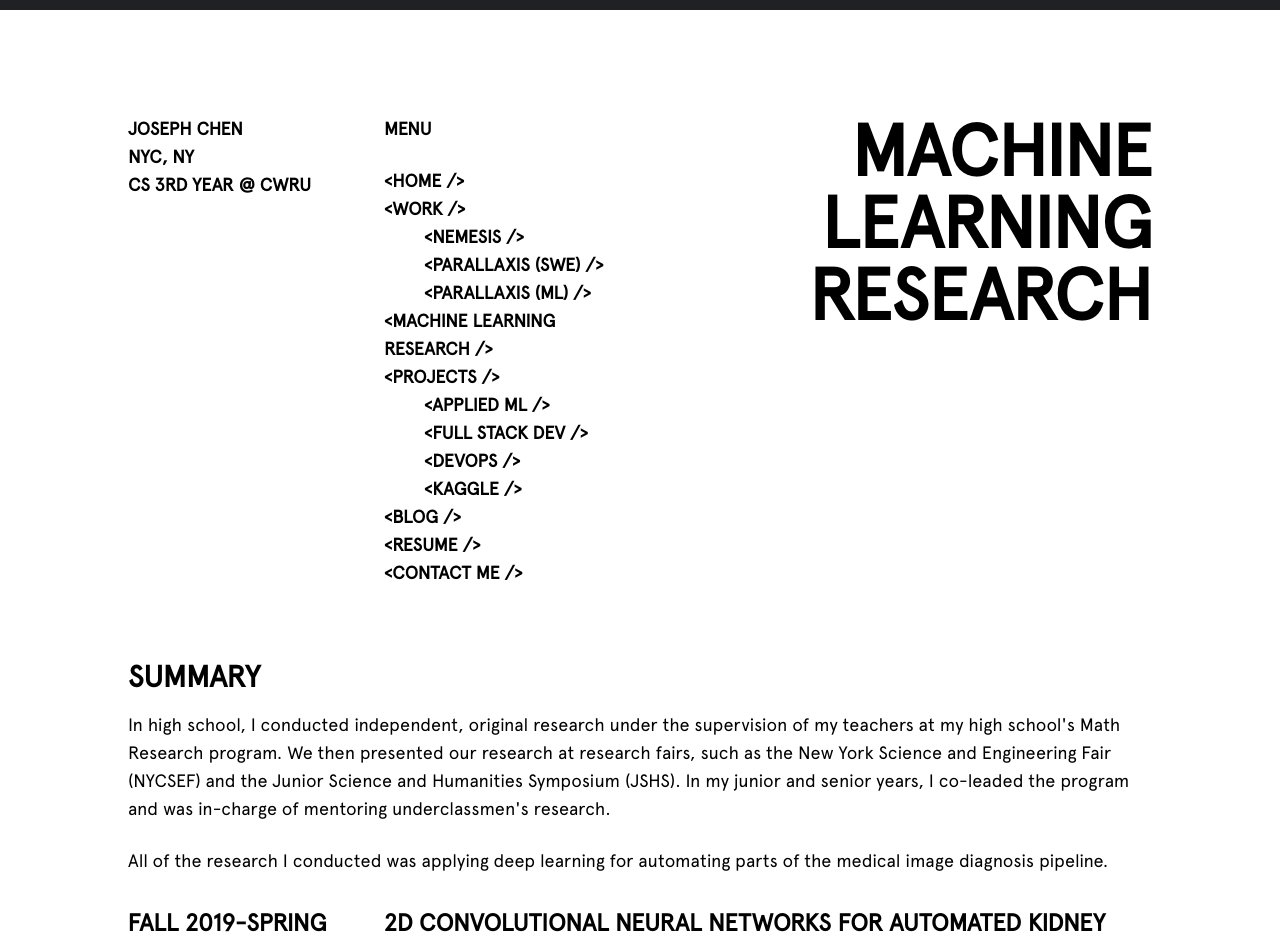
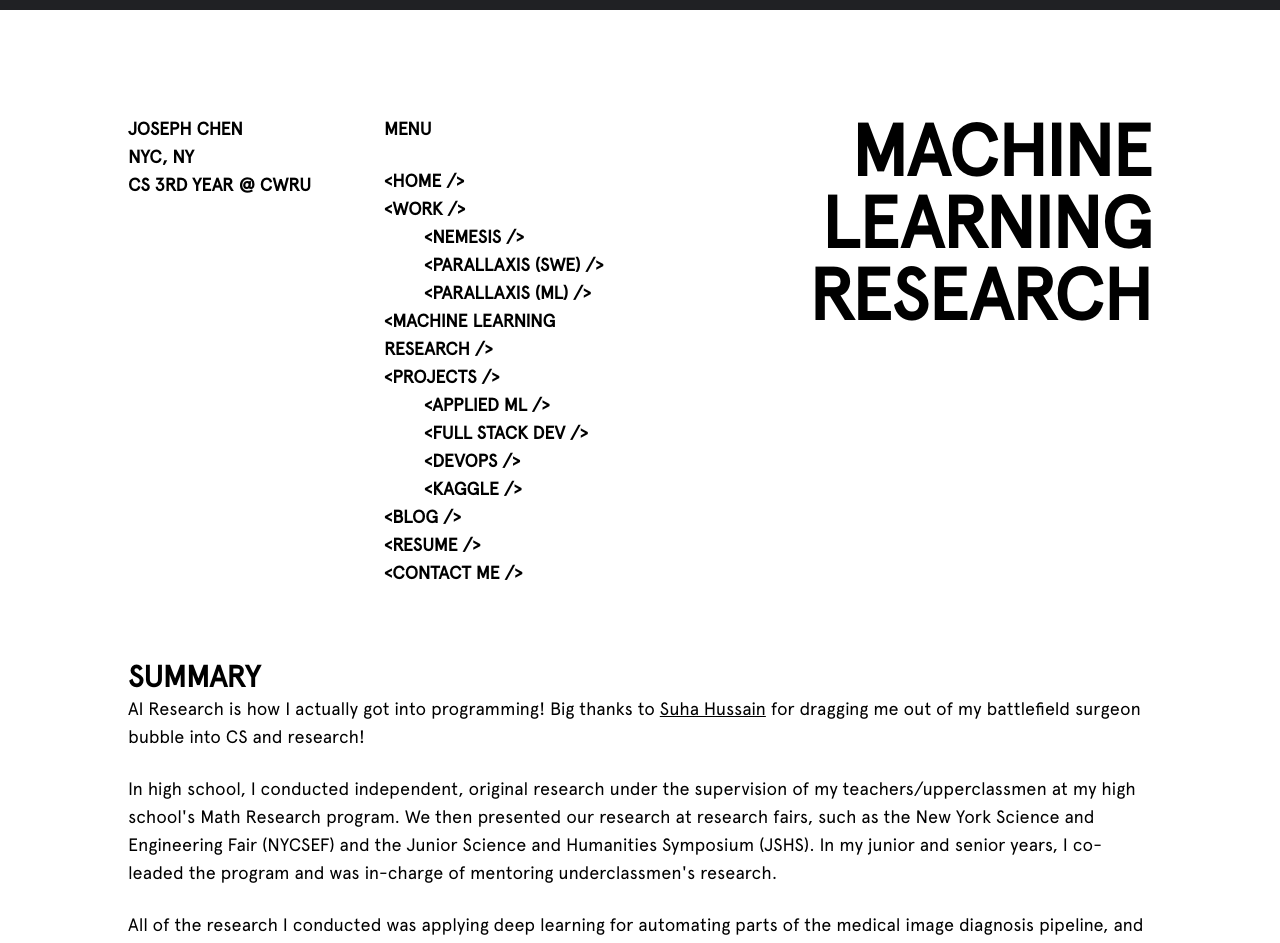
Before and after one commit to jchen42703/jchen42703.github.io, a React (Create React App) app in the folder v2/: page /research in a window 1280 px wide. Shown: the top 943 px of the page. Built offline with nearby package versions, Linux system fonts and the light colour scheme.

Commit message:
Better intro to research experience

```diff
--- a/v2/src/views/research/ResearchExperience.tsx
+++ b/v2/src/views/research/ResearchExperience.tsx
@@ -1,6 +1,7 @@
 import { motion, Variants } from "framer-motion";
 import SlideIntoViewAnimation from "../../components/animations/SlideIntoView";
 import UppercasedText from "../../components/text/UppercasedText";
+import UnderlinedLink from "../../components/UnderlinedLink";
 import Welcome from "../../components/Welcome";
 import HSJuniorYearResearch from "./HSJuniorYearResearch";
 import HSSeniorYearResearch from "./HSSeniorYearResearch";
@@ -40,23 +41,34 @@ function ResearchExperience() {
 				<UppercasedText
 					text={"Summary"}
 					bold={true}
-					classes={"text-3xl"}
+					classes={"text-3xl mb-4"}
 				></UppercasedText>
-				<p className="mt-4">
+				<p>
+					AI Research is how I actually got into programming! Big
+					thanks to{" "}
+					<UnderlinedLink href="https://sshussain.me/">
+						Suha Hussain
+					</UnderlinedLink>{" "}
+					for dragging me out of my battlefield surgeon bubble into CS
+					and research!
+				</p>
+				<br />
+				<p>
 					In high school, I conducted independent, original research
-					under the supervision of my teachers at my high school's
-					Math Research program. We then presented our research at
-					research fairs, such as the New York Science and Engineering
-					Fair (NYCSEF) and the Junior Science and Humanities
-					Symposium (JSHS). In my junior and senior years, I co-leaded
-					the program and was in-charge of mentoring underclassmen's
-					research.
+					under the supervision of my teachers/upperclassmen at my
+					high school's Math Research program. We then presented our
+					research at research fairs, such as the New York Science and
+					Engineering Fair (NYCSEF) and the Junior Science and
+					Humanities Symposium (JSHS). In my junior and senior years,
+					I co-leaded the program and was in-charge of mentoring
+					underclassmen's research.
 				</p>
 				<br />
 				<p>
 					All of the research I conducted was applying deep learning
 					for automating parts of the medical image diagnosis
-					pipeline.
+					pipeline, and I trained the models using Google
+					Colaboratory.
 				</p>
 				<SlideIntoViewAnimation>
 					<HSSeniorYearResearch></HSSeniorYearResearch>
```
